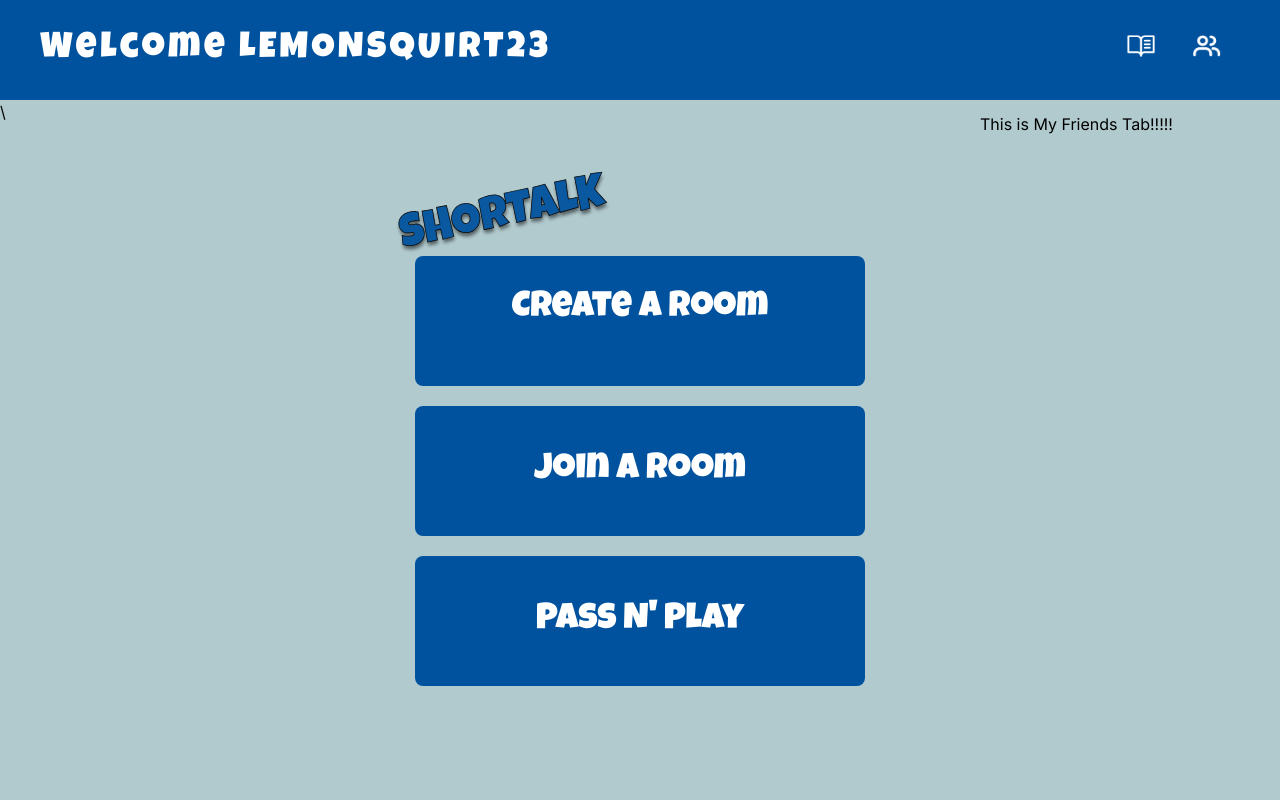
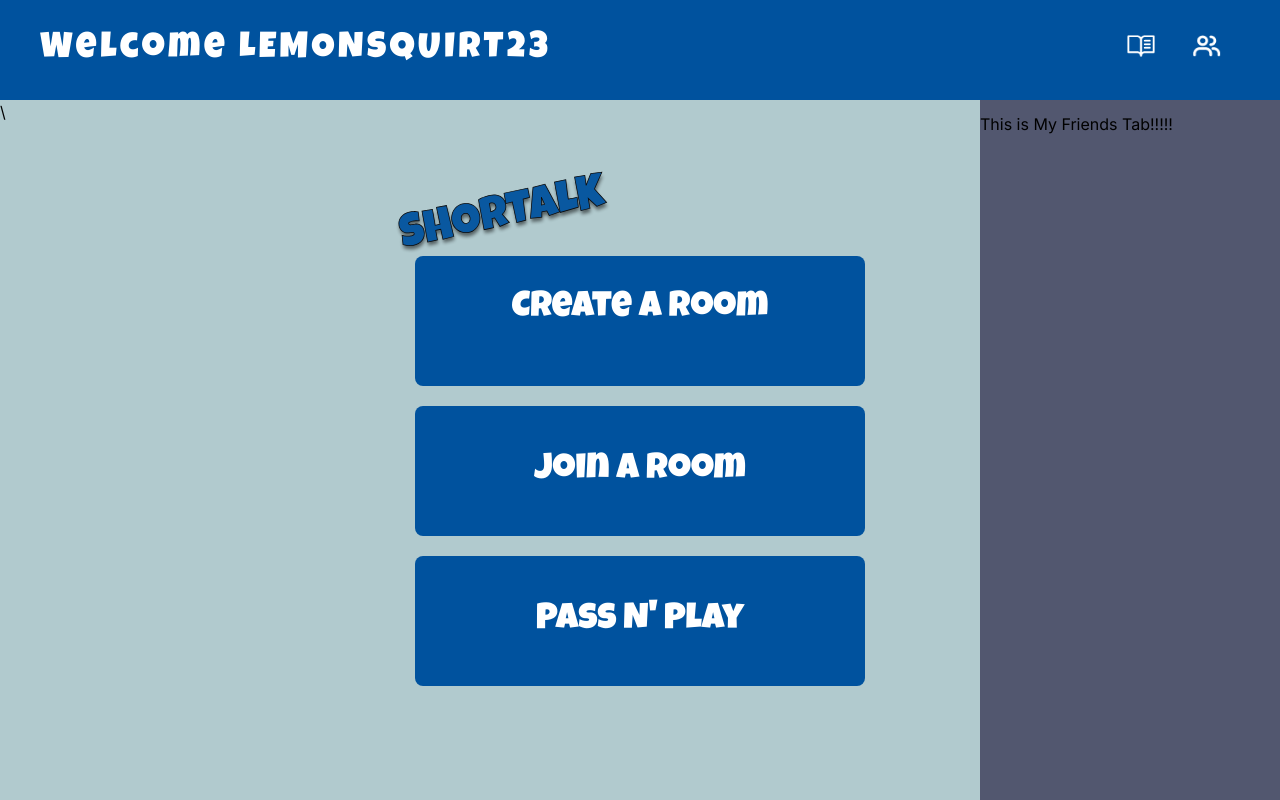
Before and after one commit to JarIsCoding/Shortalk---Front-End, a Next.js app: page /pages/homePage in a window 1280 px wide. Built offline with nearby package versions, Linux system fonts and the light colour scheme.

Commit message:
Vercel FIx for HomePage

```diff
--- a/src/app/globals.css
+++ b/src/app/globals.css
@@ -62,6 +62,10 @@ body{
   background-color: #B1CACE;
 }
 
+.Friends{
+  background-color: #52576F;
+}
+
 /* WARNING!!!!!!!!!! */
 /* ONLY WICKED CSS BELOW THIS COMMENT */
 /*!
```
